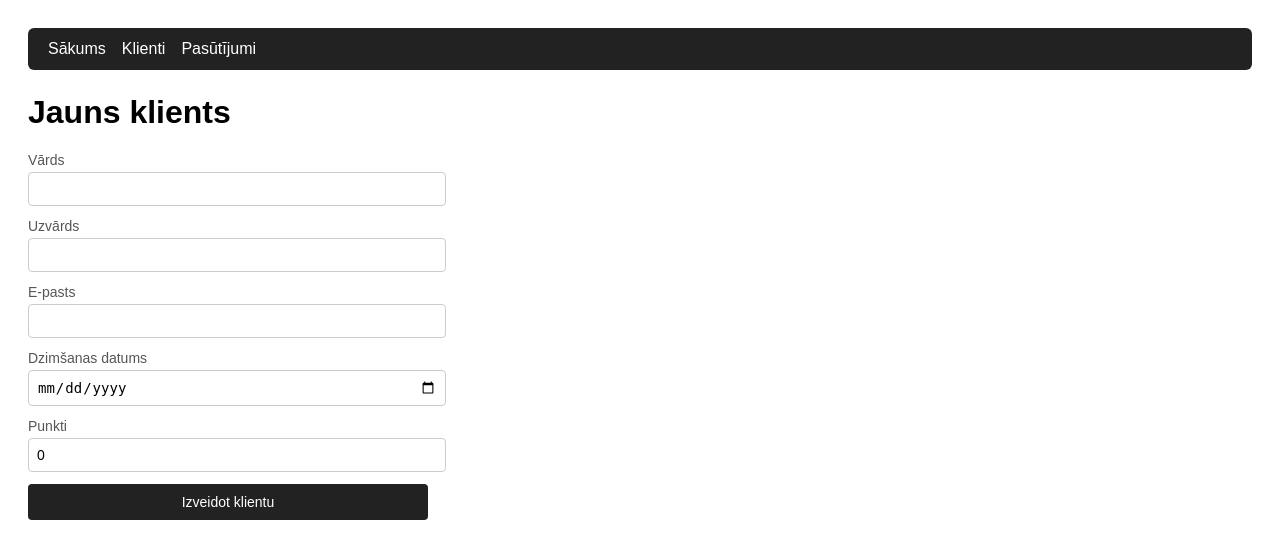
After one commit to Sierazeke/Store-dev, a PHP site: page /customers/create in a window 1280 px wide. The commit adds this page. Shown: the top 559 px of the page. Run offline with PHP 8.4, Linux system fonts and the light colour scheme.

Commit message:
Added an option to add customers, also fixed issues with the add orders options

```diff
--- a/public/index.php
+++ b/public/index.php
@@ -14,11 +14,13 @@ $method     = $_SERVER['REQUEST_METHOD'];
 $segments   = explode('/', trim($requestUri, '/'));
 
 match(true) {
-    $requestUri === '/'                                                                                          => HomeController::index(),
-    $requestUri === '/customers'        && $method === 'GET'                                                     => CustomerController::index(),
-    $requestUri === '/orders'           && $method === 'GET'                                                     => OrderController::index(),
-    $requestUri === '/orders/create'    && $method === 'GET'                                                     => OrderController::create(),
-    $requestUri === '/orders'           && $method === 'POST'                                                    => OrderController::store(),
+    $requestUri === '/'                                                                                               => HomeController::index(),
+    $requestUri === '/customers'        && $method === 'GET'                                                          => CustomerController::index(),
+    $requestUri === '/customers/create' && $method === 'GET'                                                          => CustomerController::create(),
+    $requestUri === '/customers'        && $method === 'POST'                                                         => CustomerController::store(),
+    $requestUri === '/orders'           && $method === 'GET'                                                          => OrderController::index(),
+    $requestUri === '/orders/create'    && $method === 'GET'                                                          => OrderController::create(),
+    $requestUri === '/orders'           && $method === 'POST'                                                         => OrderController::store(),
     $segments[0] === 'orders' && isset($segments[1], $segments[2]) && $segments[2] === 'delete' && $method === 'POST' => OrderController::delete((int)$segments[1]),
-    default                                                                                                      => (function() { http_response_code(404); echo '<h1>404 – Lapa nav atrasta</h1>'; })()
+    default                                                                                                           => (function() { http_response_code(404); echo '<h1>404 – Lapa nav atrasta</h1>'; })()
 };
--- a/src/controllers/CustomerController.php
+++ b/src/controllers/CustomerController.php
@@ -5,11 +5,19 @@ class CustomerController
     public static function index(): void
     {
         $withOrders = isset($_GET['with-orders']) && $_GET['with-orders'] === 'full';
-
-        $customers = $withOrders
-            ? Customer::getAllWithOrders()
-            : Customer::getAll();
-
+        $customers  = $withOrders ? Customer::getAllWithOrders() : Customer::getAll();
         require __DIR__ . '/../views/customers.php';
     }
+
+    public static function create(): void
+    {
+        require __DIR__ . '/../views/customers_create.php';
+    }
+
+    public static function store(): void
+    {
+        Customer::create($_POST);
+        header('Location: /customers');
+        exit;
+    }
 }
--- a/src/models/Customer.php
+++ b/src/models/Customer.php
@@ -40,4 +40,11 @@ class Customer
         $result = DB::query('SELECT COUNT(*) as count FROM customers');
         return (int) $result[0]['count'];
     }
+    public static function create(array $data): void
+    {
+        DB::execute(
+            'INSERT INTO customers (first_name, last_name, email, birth_date, points) VALUES (?, ?, ?, ?, ?)',
+            [$data['first_name'], $data['last_name'], $data['email'], $data['birth_date'], $data['points'] ?? 0]
+        );
+    }
 }
--- a/src/views/customers.php
+++ b/src/views/customers.php
@@ -18,7 +18,11 @@
 </head>
 <body>
     <?php require __DIR__ . '/nav.php'; ?>
-    <h1>Klientu saraksts</h1>
+    <div style="display: flex; align-items: center; gap: 16px; margin-bottom: 16px;">
+        <h1 style="margin: 0;">Klientu saraksts</h1>
+        <a href="/customers/create" style="padding: 8px 14px; background: #222; color: #fff; text-decoration: none; border-radius: 4px; font-size: 14px;">+ Jauns klients</a>
+    </div>
+
     <table>
         <tr>
             <th>ID</th>
--- /dev/null
+++ b/src/views/customers_create.php
@@ -0,0 +1,45 @@
+<!DOCTYPE html>
+<html lang="lv">
+<head>
+    <meta charset="UTF-8">
+    <title>Jauns klients</title>
+    <style>
+        body { font-family: Arial, sans-serif; padding: 20px; }
+        nav { display: flex; gap: 16px; margin-bottom: 24px; background: #222; padding: 12px 20px; border-radius: 6px; }
+        nav a { text-decoration: none; color: #fff; font-weight: 500; }
+        nav a:hover { color: #aaa; }
+        form { display: flex; flex-direction: column; gap: 12px; max-width: 400px; }
+        label { font-size: 14px; color: #555; display: block; margin-bottom: 4px; }
+        input { padding: 8px; border: 1px solid #ccc; border-radius: 4px; font-size: 14px; width: 100%; }
+        button { padding: 10px; background: #222; color: #fff; border: none; border-radius: 4px; cursor: pointer; font-size: 14px; }
+        button:hover { background: #444; }
+    </style>
+</head>
+<body>
+    <?php require __DIR__ . '/nav.php'; ?>
+    <h1>Jauns klients</h1>
+    <form method="POST" action="/customers">
+        <div>
+            <label for="first_name">Vārds</label>
+            <input type="text" name="first_name" id="first_name" required>
+        </div>
+        <div>
+            <label for="last_name">Uzvārds</label>
+            <input type="text" name="last_name" id="last_name" required>
+        </div>
+        <div>
+            <label for="email">E-pasts</label>
+            <input type="email" name="email" id="email" required>
+        </div>
+        <div>
+            <label for="birth_date">Dzimšanas datums</label>
+            <input type="date" name="birth_date" id="birth_date" required>
+        </div>
+        <div>
+            <label for="points">Punkti</label>
+            <input type="number" name="points" id="points" value="0" min="0">
+        </div>
+        <button type="submit">Izveidot klientu</button>
+    </form>
+</body>
+</html>
```
Also changed, not shown: src/views/orders_create.php (+24 -19 lines).
